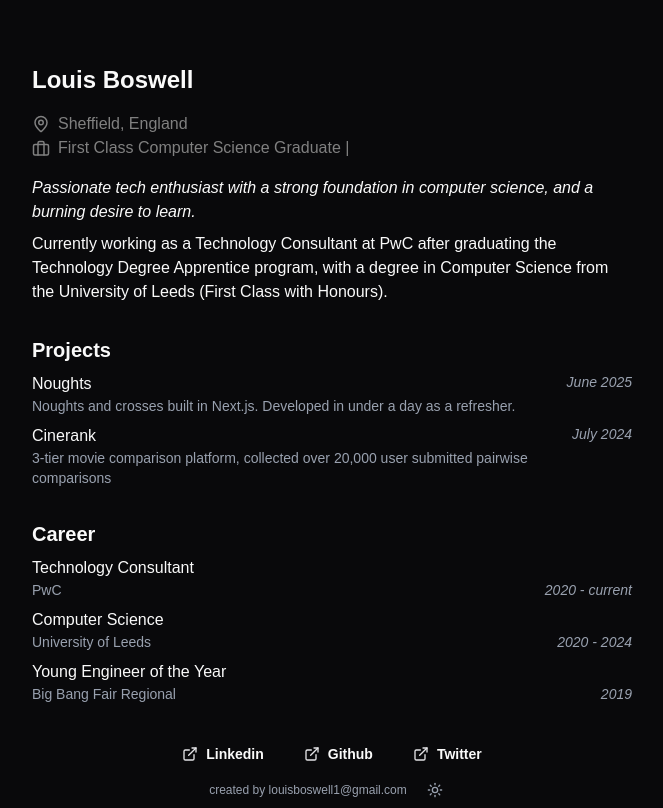
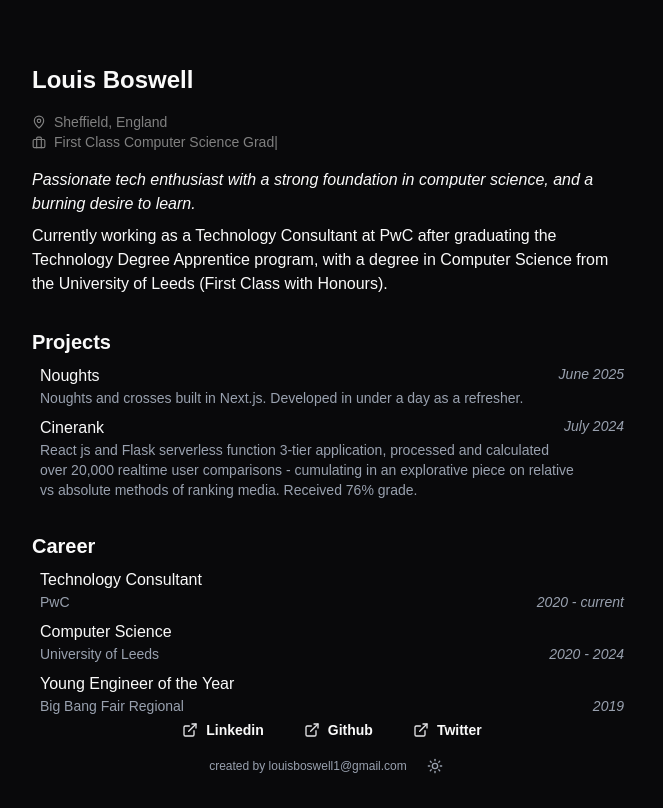
Before and after one commit to louisboswell/portfolio, a Next.js app: page / in a window 1280 px wide. Shown: the whole page, without its empty margins (308-971 px from the left). Built offline with nearby package versions, Linux system fonts and the light colour scheme.

Commit message:
Updated typing and added hover effects.

```diff
--- a/components/ui/homebrew/Footer.tsx
+++ b/components/ui/homebrew/Footer.tsx
@@ -29,7 +29,7 @@ function socialLink(social: { name: string; url: string }) {
 
 export default function Footer() {
   return (
-    <div className="flex justify-center flex-col items-center mt-8">
+    <div className="flex justify-center flex-col items-center mt-8 fixed bottom-4">
       <div className="flex flex-row gap-4">
         {socials.map((social) => socialLink(social))}
       </div>
--- a/pages/index.tsx
+++ b/pages/index.tsx
@@ -39,7 +39,7 @@ const projects = [
   {
     name: "Cinerank",
     description:
-      "3-tier movie comparison platform, collected over 20,000 user submitted pairwise comparisons",
+      "React js and Flask serverless function 3-tier application, processed and calculated over 20,000 realtime user comparisons - cumulating in an explorative piece on relative vs absolute methods of ranking media. Received 76% grade.",
     year: "July 2024",
     http: "/BOSWELL-FINAL24.pdf",
   },
@@ -57,24 +57,24 @@ export default function Home() {
               <a className="text-2xl font-bold">Louis Boswell</a>
             </div>
 
-            <div className="flex-row flex gap-2 items-center">
-              <MapPin color="gray" size={18} />
+            <div className="flex-row flex gap-2 items-center text-sm">
+              <MapPin color="gray" size={14} />
               <a style={{ color: "gray" }}>Sheffield, England</a>
             </div>
 
-            <div className="flex-row flex gap-2 items-start mb-4 pr-8">
+            <div className="flex-row flex gap-2 items-start mb-4 pr-8 text-sm">
               <Briefcase
                 style={{ flexShrink: 0 }}
                 className="mt-1"
                 color="gray"
-                size={18}
+                size={14}
               />
               <TypeAnimation
                 sequence={[
                   // Same substring at the start will only be typed out once, initially
                   "Technology Consultant @ PwC",
                   1000,
-                  "First Class Computer Science Graduate @ UoL",
+                  "First Class Computer Science Grad",
                   1000,
                   "Young Engineer of the Year 2019",
                   1000,
@@ -114,7 +114,7 @@ export default function Home() {
           {projects.map((project) => (
             <a
               key={project.name}
-              className="flex flex-col mt-2"
+              className="flex flex-col mt-2 hover:bg-primary-foreground rounded-lg px-2"
               href={project.http!}
               rel="noopener noreferrer"
               target="_blank"
@@ -147,7 +147,7 @@ export default function Home() {
         <div className="flex-1 flex-col mt-8">
           <a className="text-xl font-bold">Career</a>
           {achievements.map((achievement) => (
-            <div key={achievement.role} className="flex flex-col mt-2">
+            <div key={achievement.role} className="flex flex-col mt-2 px-2">
               <a>{achievement.role}</a>
               <div className="flex flex-row justify-between">
                 <a className="text-sm text-gray-400">{achievement.location}</a>
```
